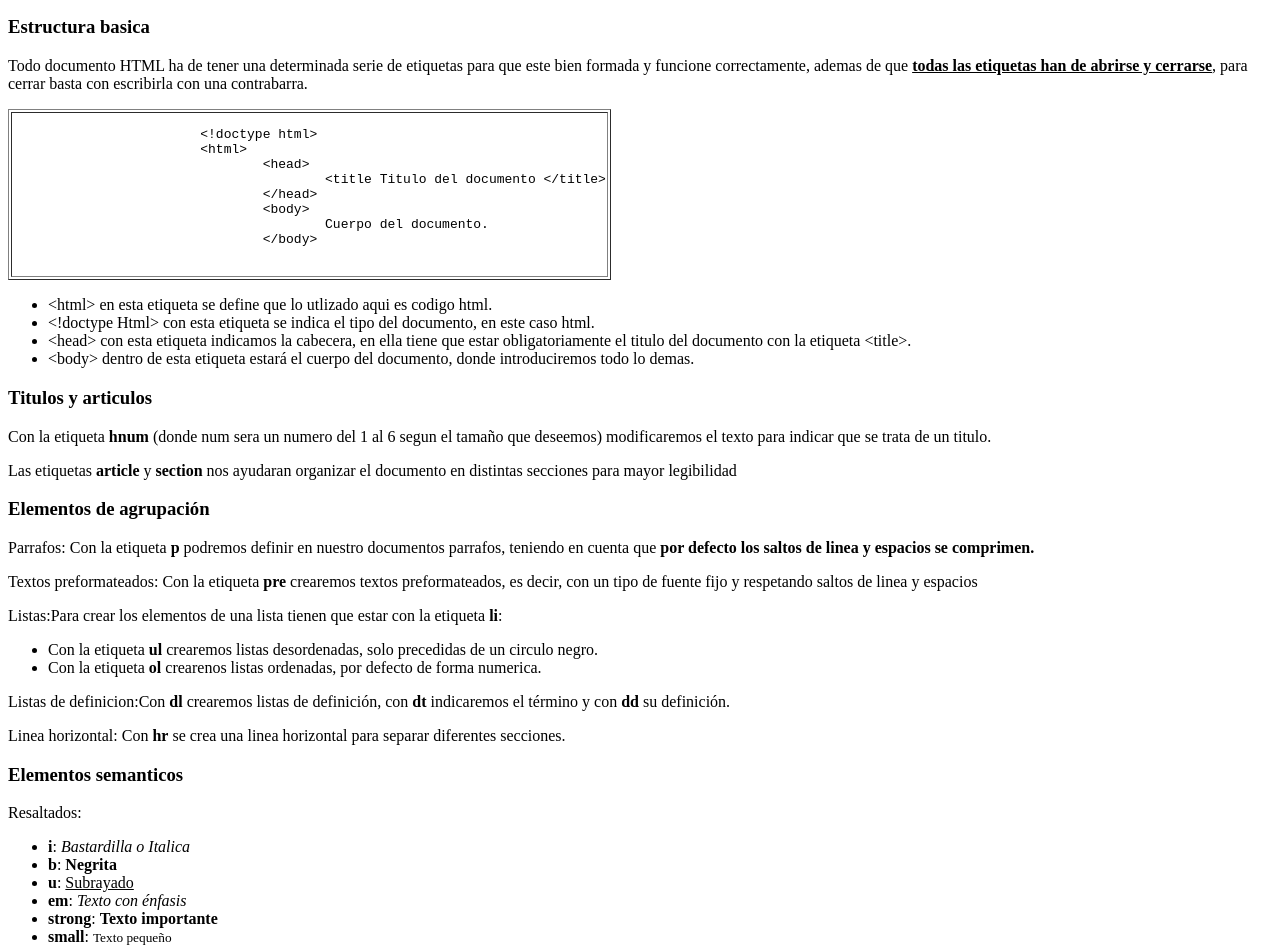
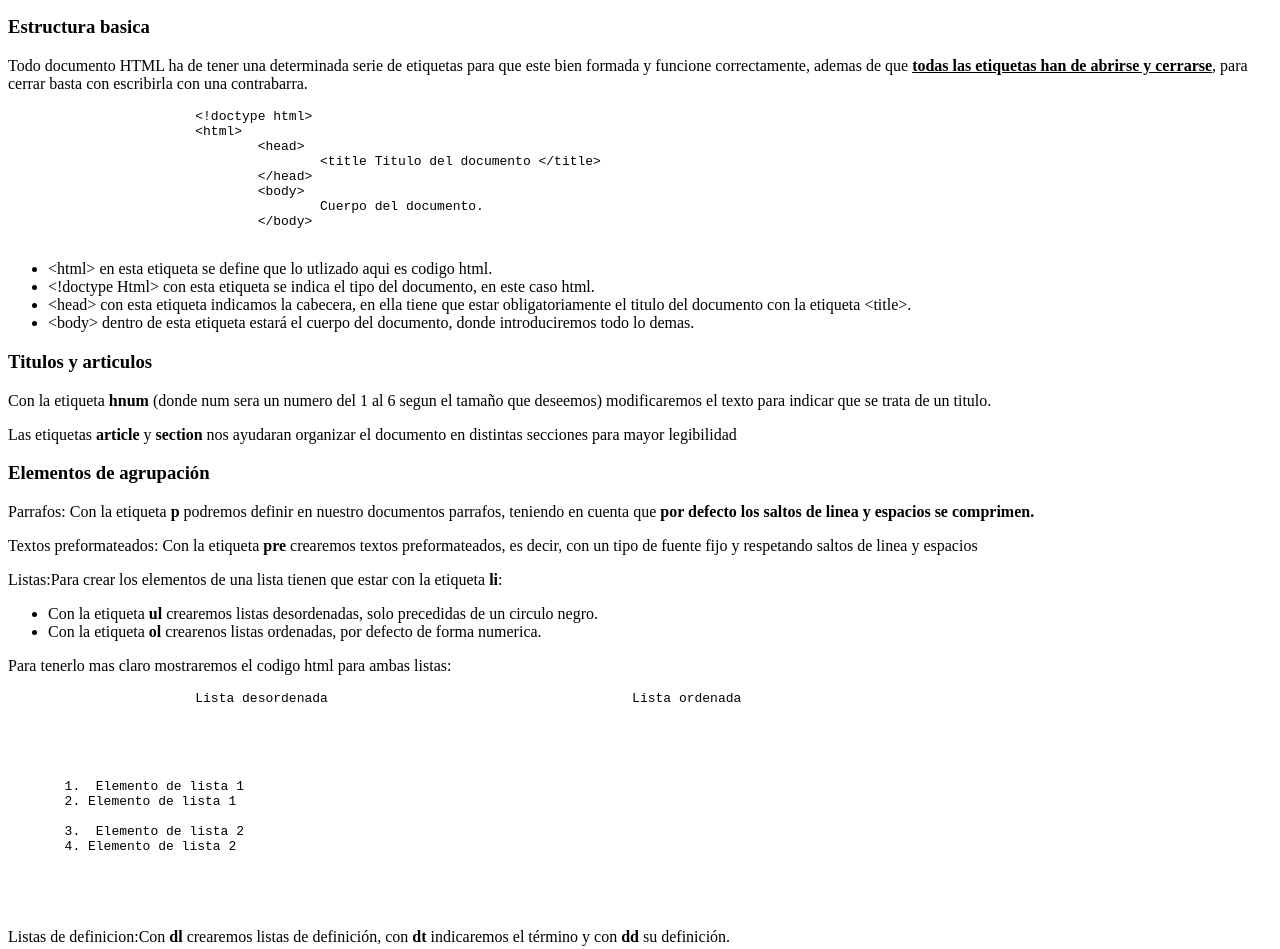
Before and after one commit to jesusluis90/trabajo, a plain HTML site: page LenguajeDeMarcas/index.html in a window 1280 px wide. Shown: the part 345-1294 px from the top of the page. Drawn offline with Linux system fonts and the light colour scheme.

Commit message:
Update index.html

```diff
--- a/LenguajeDeMarcas/index.html
+++ b/LenguajeDeMarcas/index.html
@@ -33,9 +33,7 @@
 			<p>Todo documento HTML ha de tener una determinada serie de etiquetas para que este bien formada y funcione correctamente,
 		   	   ademas de que <b><u><strong>todas las etiquetas han de abrirse y cerrarse</strong></b></u>, para cerrar basta con escribirla con una contrabarra.
 			</p>
-			<table border=1>
-			<tr>
-			<td>
+
 			<pre>
 			&lt!doctype html&gt
 			&lthtml&gt
@@ -46,8 +44,7 @@
 					Cuerpo del documento.
 				&lt/body&gt
 			</pre>
-			</tr>
-			</table>
+
 
 				<ul>	<li>&lthtml&gt en esta etiqueta se define que lo utlizado aqui es codigo html.
 					<li>&lt!doctype Html&gt con esta etiqueta se indica el tipo del documento, en este caso html.
@@ -78,6 +75,14 @@
 					<li>Con la etiqueta <b>ul</b> crearemos listas desordenadas, solo precedidas de un circulo negro.
 					<li>Con la etiqueta <b>ol</b> crearenos listas ordenadas, por defecto de forma numerica.
 				</ul>
+			<p>Para tenerlo mas claro mostraremos el codigo html para ambas listas:</p>
+			<pre>
+			Lista desordenada					Lista ordenada
+				<ul>					<ol>
+					<li> Elemento de lista 1		<li>Elemento de lista 1
+					<li> Elemento de lista 2		<li>Elemento de lista 2
+				</ul>					</uk>
+			</pre>
 			<p>Listas de definicion:Con <b>dl</b> crearemos listas de definición, con <b>dt</b> indicaremos el término y con <b>dd</b> su definición.</p>
 
 			</section>
```
